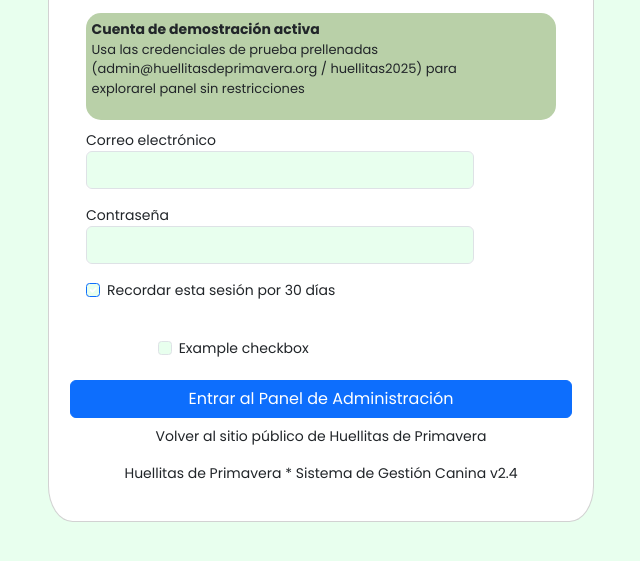
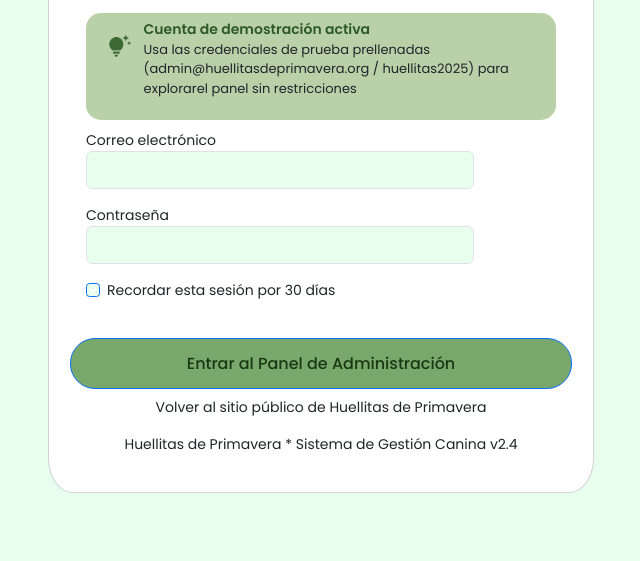
Before and after one commit to c8estelar/huellitas-primavera, a website: page login.html in a window 1280 px wide. Shown: the part 353-914 px from the top of the page, without its empty margins (319-959 px from the left). Drawn offline with nearby package versions, Linux system fonts and the light colour scheme.

Commit message:
feat(style): login version inicial sin implementar terminado

```diff
--- a/css/login.css
+++ b/css/login.css
@@ -34,11 +34,18 @@ p{
     font-weight: 100;
 }
 
+strong{
+    color: var(--texto-principal);
+    font-weight: 600;
+}
+
 input{ /*Estilos de campos de texto*/
     background-color: var(--fondo-general) !important;
 }
 
 article{
+    display: flex;
+    flex-direction: row;
     background-color: var(--secundario);
     padding: .4em;
     border-radius: 15px;
@@ -49,3 +56,19 @@ article p{
     text-align: left;
     font-size: small;
 }
+
+#bombillo{
+    width: 2em;
+    height: 2em;
+    margin: 12px;
+}
+
+button{
+    background-color: var(--primario) !important;
+    color: var(--texto-titulos) !important;
+    border-radius: 25px !important;
+    padding: 10px 24px !important;
+    font-weight: 500 !important;
+    padding-top: 0.8em !important;
+    padding-bottom: 0.8em !important;
+}
--- a/login.html
+++ b/login.html
@@ -22,10 +22,13 @@
                             <p>Ingresa para gestionar los perfiles de los perritos <br>
                                 en adopcion y solicitudes de familias.</p>
                             <article>
+                                <img src="./img/icono_bombilla_transparente.png" alt="" id="bombillo">
+                                <div id="texto-bombillo">
                                     <strong>Cuenta de demostración activa</strong>
                                     <p>Usa las credenciales de prueba prellenadas <br>
                                         (admin@huellitasdeprimavera.org / huellitas2025) para <br>
                                         explorarel panel sin restricciones</p>
+                                </div>
                             </article>
                             <form>
                                 <label for="inputEmail3">Correo electrónico</label>
@@ -52,17 +55,8 @@
                                     </div>
                         </div>
                         </fieldset>
-                                <div class="row mb-3">
-                                    <div class="col-sm-10 offset-sm-2">
-                                        <div class="form-check">
-                                            <input class="form-check-input" type="checkbox" id="gridCheck1">
-                                            <label class="form-check-label" for="gridCheck1">
-                                                Example checkbox
-                                            </label>
-                                        </div>
-                                    </div>
-                                </div>
-                                <button type="button" class="btn btn-primary" id="boton">Entrar al Panel de Administración</button>
+                        <button type="button" class="btn btn-primary" id="boton">Entrar al Panel de
+                            Administración</button>
                         </form>
                         <div>
                             <h2 id="fallo"></h2> <!--Mensaje de campos incorrectos-->
```
Also changed, not shown: img/icono_bombilla_transparente.png (added). Lines whose indentation alone changed are shown as unchanged.
